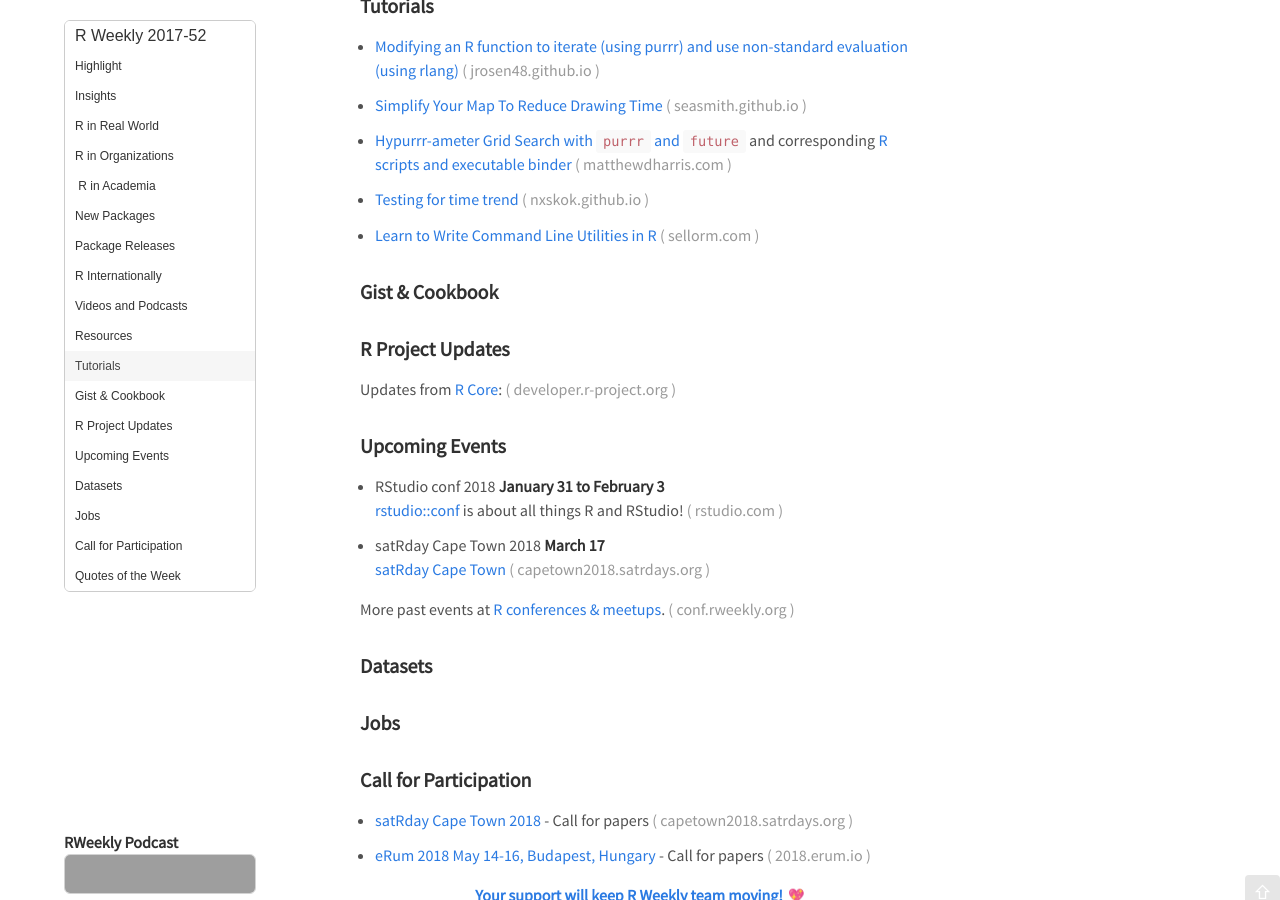
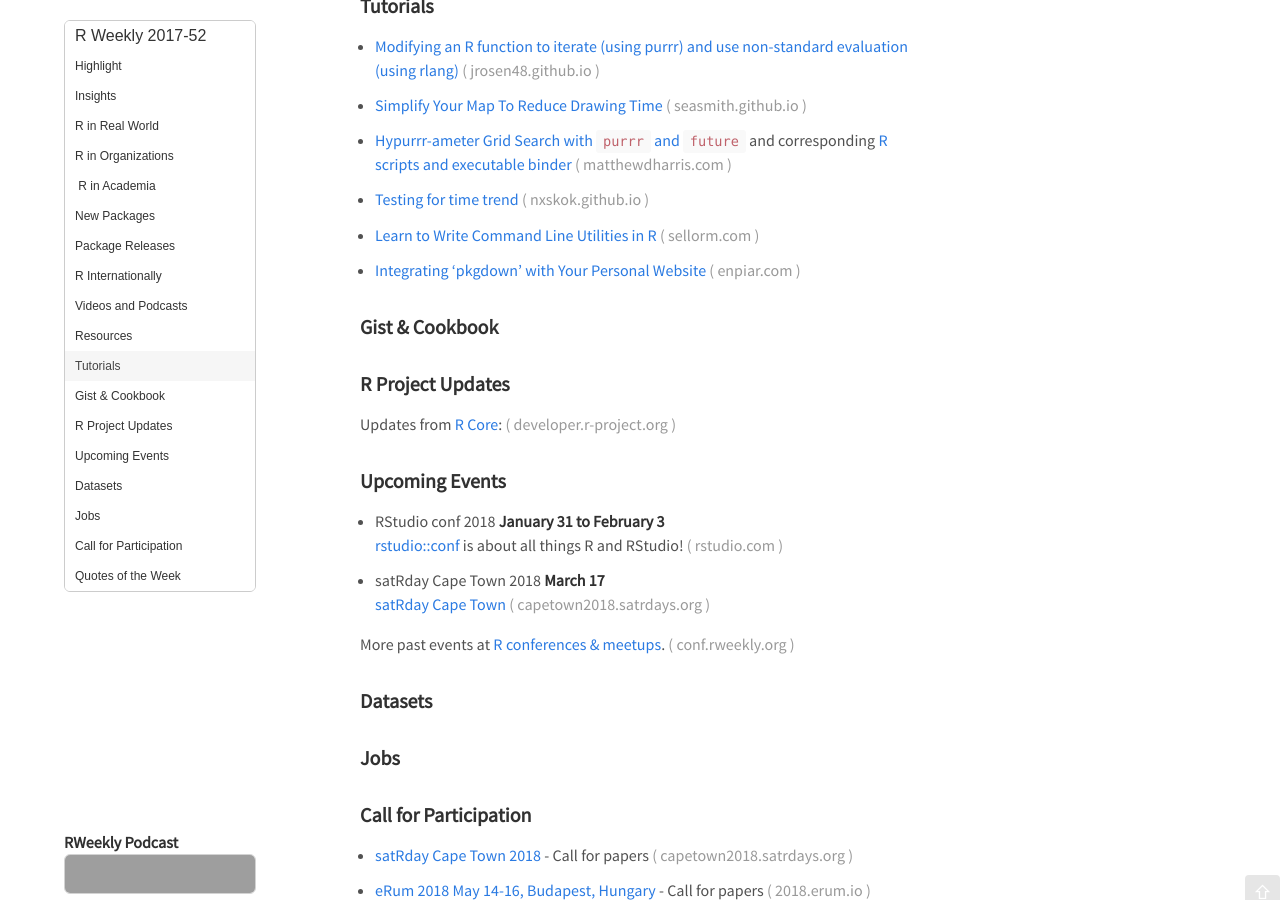
Before and after one commit to rweekly/rweekly.org, a Jekyll site: the page built from draft.md, in a window 1280 px wide and 900 px high, scrolled down 1141 px. Built offline with Jekyll 4.4.1, drawn with Linux system fonts in a browser that asks for light colours; emoji names are drawn with the system emoji font; comment, search, counter and statistics services are not loaded; grey boxes are pictures that could not be loaded.

Commit message:
Update draft.md

```diff
--- a/draft.md
+++ b/draft.md
@@ -78,6 +78,8 @@
 
 + [Learn to Write Command Line Utilities in R](http://blog.sellorm.com/2017/12/18/learn-to-write-command-line-utilities-in-r/)
 
++ [Integrating 'pkgdown' with Your Personal Website](http://enpiar.com/2017/12/18/integrating-pkgdown-with-your-personal-website/r)
+
 ### Gist & Cookbook
 
 
```
